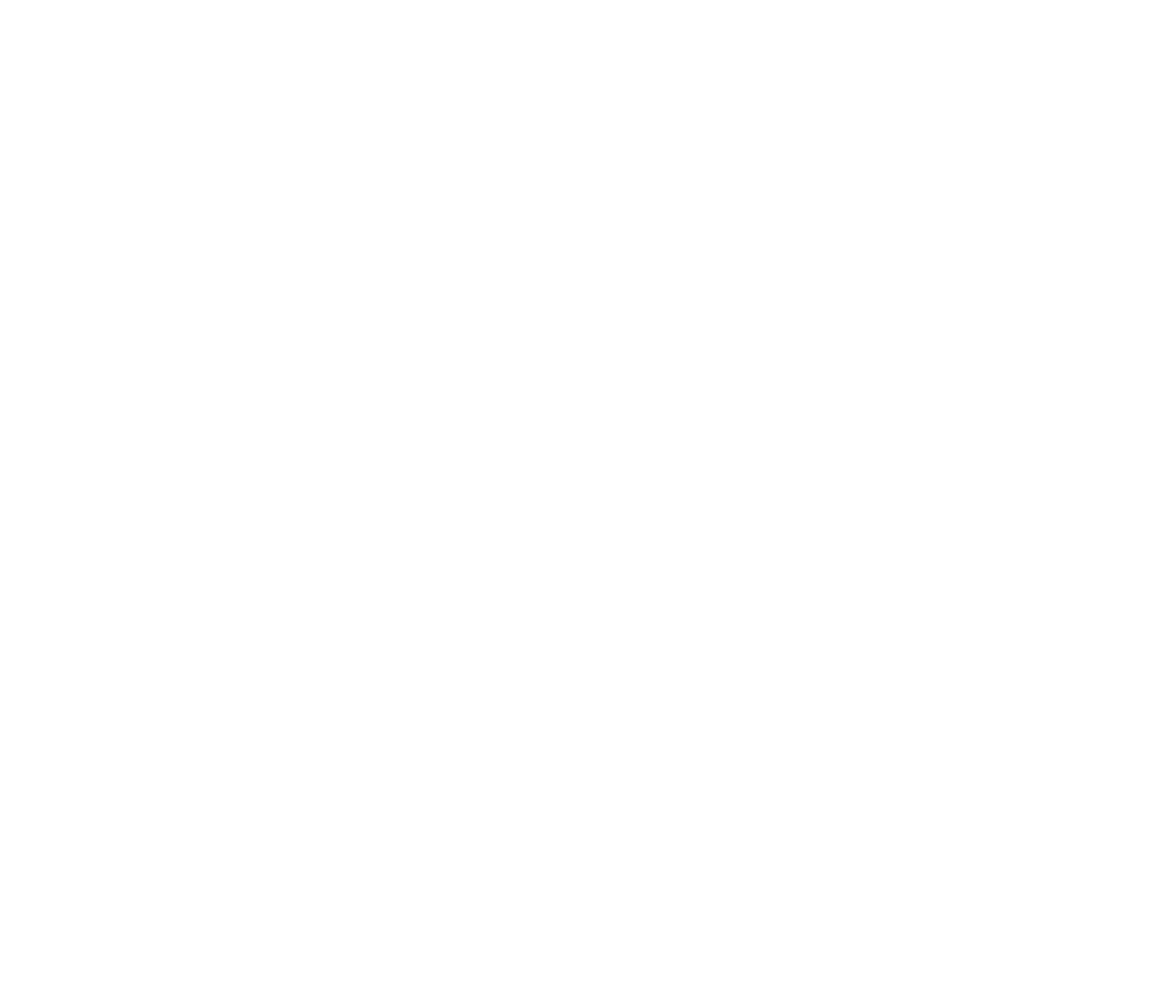
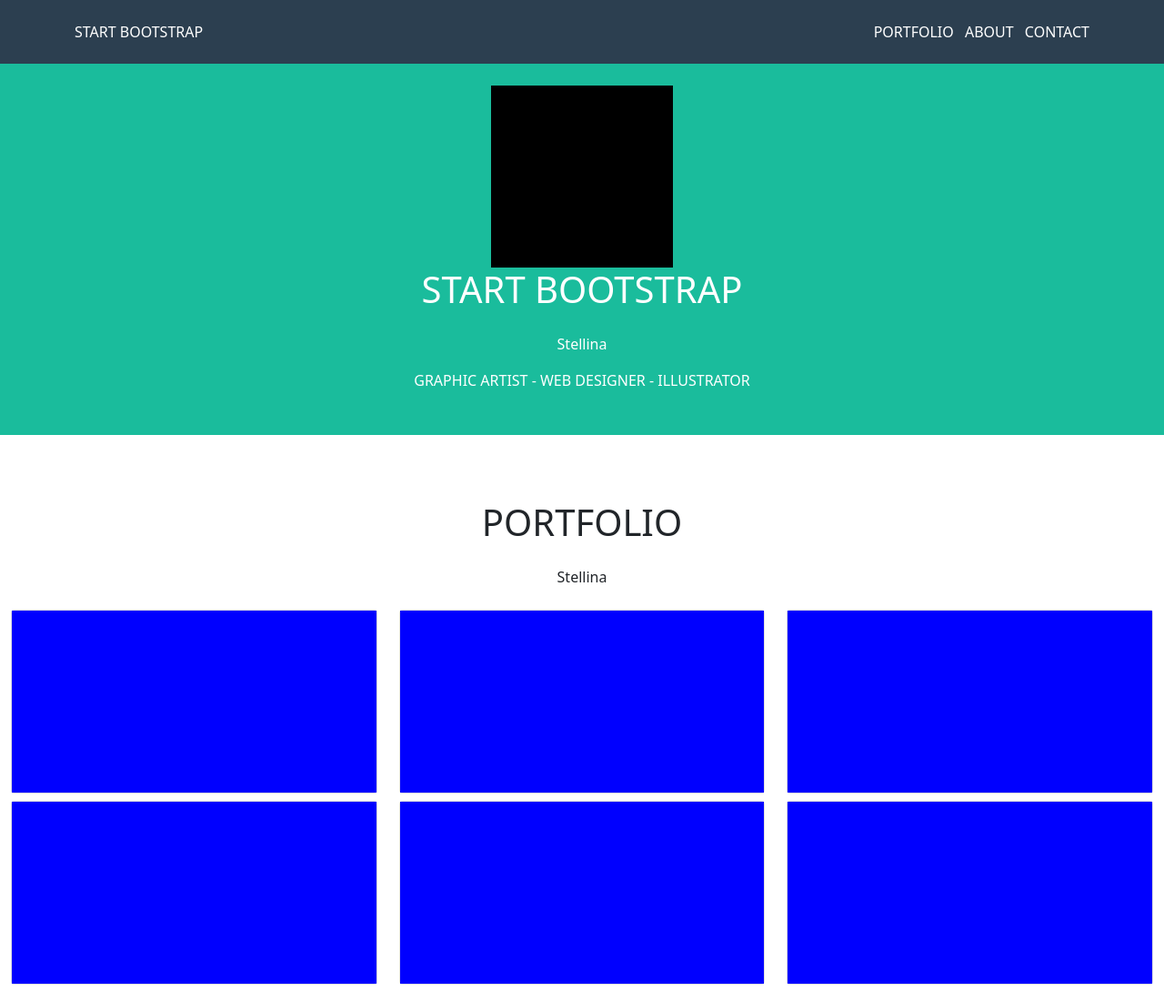
Before and after one commit to NicoloYan/html-css-bootstrap-freelancer, a plain HTML site: page index.html in a window 1280 px wide. Shown: the top 1100 px of the page at 91% size. Before the commit the page ends 800 px from the top, so only its background shows below. Drawn offline with nearby package versions, Linux system fonts and the light colour scheme.

Commit message:
Sezione 3 completata

```diff
--- a/css/style.css
+++ b/css/style.css
@@ -0,0 +1,41 @@
+/* HEADER */
+
+header {
+    background-color: #2c3f50;
+    color: white;
+    height: 70px;
+    line-height: 70px;
+}
+header a {
+    text-decoration: none;
+    color: white;
+}
+ /* Main */
+
+ /* Section 1 */
+
+ .section_1 {
+     background-color: #1abc9c;
+     color: white;
+ }
+ .black_square {
+     width: 200px;
+     height: 200px;
+     background-color: black;
+     margin: 0 auto;
+ }
+
+ /* Section 2 */
+
+ .blue_square {
+     width: 100%;
+     height: 200px;
+     background-color: blue;
+ }
+
+ /* Section 3 */
+
+ .section_3 {
+    background-color: #1abc9c;
+    color: white;
+}
--- a/index.html
+++ b/index.html
@@ -4,12 +4,149 @@
     <meta charset="UTF-8">
     <meta http-equiv="X-UA-Compatible" content="IE=edge">
     <meta name="viewport" content="width=device-width, initial-scale=1.0">
-
+    <link rel="stylesheet" href="https://cdnjs.cloudflare.com/ajax/libs/font-awesome/6.1.1/css/all.min.css" integrity="sha512-KfkfwYDsLkIlwQp6LFnl8zNdLGxu9YAA1QvwINks4PhcElQSvqcyVLLD9aMhXd13uQjoXtEKNosOWaZqXgel0g==" crossorigin="anonymous" referrerpolicy="no-referrer" />
     <link href="https://cdn.jsdelivr.net/npm/bootstrap@5.1.3/dist/css/bootstrap.min.css" rel="stylesheet" integrity="sha384-1BmE4kWBq78iYhFldvKuhfTAU6auU8tT94WrHftjDbrCEXSU1oBoqyl2QvZ6jIW3" crossorigin="anonymous">
     <link rel="stylesheet" href="css/style.css">
     <title>Bootstrap Freelancer</title>
 </head>
 <body>
 
+    <header>
+        <!-- Navbar  -->
+        <div class="container-fluid align-items-center">
+            <div class="container altezza">
+                <div class="row  align-items-center">
+                    <div class="col">
+                        <a href="" class="link_nav">START BOOTSTRAP</a>
+                    </div>
+
+                    <div class="col-auto text-end">
+                        <div class="hamburger d-md-none">
+                            <i class="fa-solid fa-bars"></i>
+                        </div>
+
+
+                        <nav class="d-none d-md-block">
+                            <ul class="list-inline mb-0">
+                                <li class="list-inline-item"><a href="" class="link_nav">PORTFOLIO</a></li>
+                                <li class="list-inline-item"><a href="" class="link_nav">ABOUT</a></li>
+                                <li class="list-inline-item"><a href="" class="link_nav">CONTACT</a></li>
+                            </ul>
+                        </nav>
+                    </div>
+                </div>
+            </div>
+        </div>
+    </header>
+
+    <!-- Main -->
+    <main>
+        <!-- Section 1 -->
+        <section class="section_1">
+            <div class="container">
+                <div class="row pt-4 pb-4 justify-content-center">
+                    <div class="col-6 text-center">
+                        <div class="black_square"></div>
+                    </div>
+                    <div class="col-12 text-center mb-3">
+                        <h1 >START BOOTSTRAP</h1>
+                    </div>
+                    <div class="col-12 text-center dis-flex align-items-center mb-3">
+                        Stellina
+                    </div>
+                    <div class="col-12 text-center mb-4">
+                        <div>GRAPHIC ARTIST - WEB DESIGNER - ILLUSTRATOR</div>
+                    </div>
+                </div>
+            </div>
+        </section>
+
+        <!-- Section 2 -->
+        <section>
+            <div class="container-fluid">
+                <div class="row pt-4 pb-4 justify-content-center mt-5">
+                    <div class="row justify-content-center">
+                        <div class="col-12 text-center mb-3">
+                            <h1>PORTFOLIO</h1>
+                        </div>
+                    </div>
+                    <div class="col-12 text-center align-items-center mb-4">
+                        Stellina
+                    </div>
+                    <div class="col-11 col-md-5 col-lg-4 pb-2">
+                        <div class="card">
+                            <div class="blue_square"></div>
+                        </div>
+                    </div>
+                    <div class="col-11 col-md-5 col-lg-4 pb-2">
+                        <div class="card">
+                            <div class="blue_square"></div>
+                        </div>
+                    </div>
+                    <div class="col-11 col-md-5 col-lg-4 pb-2">
+                        <div class="card">
+                            <div class="blue_square"></div>
+                        </div>
+                    </div>
+                    <div class="col-11 col-md-5 col-lg-4 pb-2">
+                        <div class="card">
+                            <div class="blue_square"></div>
+                        </div>
+                    </div>
+                    <div class="col-11 col-md-5 col-lg-4 pb-2">
+                        <div class="card">
+                            <div class="blue_square"></div>
+                        </div>
+                    </div>
+                    <div class="col-11 col-md-5 col-lg-4 pb-2">
+                        <div class="card">
+                            <div class="blue_square"></div>
+                        </div>
+                    </div>
+                </div>
+            </div>
+        </section>
+
+        <!-- Section 3 -->
+        <section class="section_3">
+            <div class="container-fluid pb-5 pt-3">
+
+                <div class="row justify-content-center my-4">
+                    <div class="col-12 text-center">
+                        <h1>ABOUT</h1>
+                    </div>
+                </div>
+
+                <div class="col-12 text-center dis-flex align-items-center mb-4">
+                    Stellina
+                </div>
+
+                <div class="row justify-content-center">
+
+                    <div class="col-6 col-md-3">
+                        Lorem ipsum, dolor sit amet consectetur adipisicing elit. Voluptates iste natus modi nulla esse
+                        voluptate, enim odio quam non dolorum unde. Deserunt qui asperiores repudiandae accusantium iusto
+                        distinctio perspiciatis nostrum?
+                    </div>
+
+                    <div class="w-100 d-md-none d-block mt-3 mb-3"></div>
+
+                    <div class="col-6 col-md-3">
+                        Lorem ipsum, dolor sit amet consectetur adipisicing elit. Voluptates iste natus modi nulla esse
+                        voluptate, enim odio quam non dolorum unde. Deserunt qui asperiores repudiandae accusantium iusto
+                        distinctio perspiciatis nostrum?
+                    </div>
+
+                    <div class="row mt-5">
+                        <div class="col-12 text-center">
+                            Button
+                        </div>
+                    </div>
+
+                </div>
+
+            </div>
+        </section>
+    </main>
 </body>
 </html>
```
